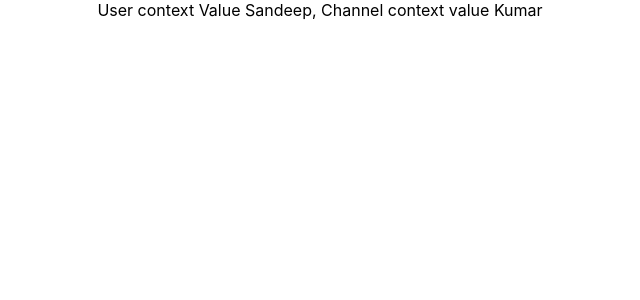
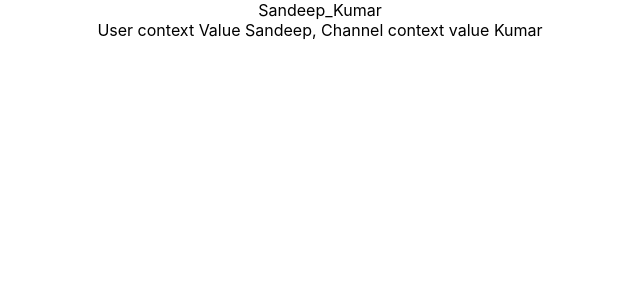
Before and after one commit to SandeepKumar377/ReactJs-Hooks-Tut, a React (Create React App) app: page / in a window 1280 px wide. Shown: the top 300 px of the page, without its empty margins (320-960 px from the left). Built offline with nearby package versions, Linux system fonts and the light colour scheme.

Commit message:
better_way to use useContext_Hook

```diff
--- a/src/components/ComponentE.js
+++ b/src/components/ComponentE.js
@@ -1,9 +1,15 @@
-import React from 'react'
+import React, {useContext} from 'react'
 import ComponentF from './ComponentF'
+import {UserContext, ChannelContext} from '../App'
+
 
 function ComponentE() {
+
+    const user=  useContext(UserContext)
+    const channel= useContext(ChannelContext)
     return (
         <div>
+            {user}_{channel}
             <ComponentF/>
         </div>
     )
```
